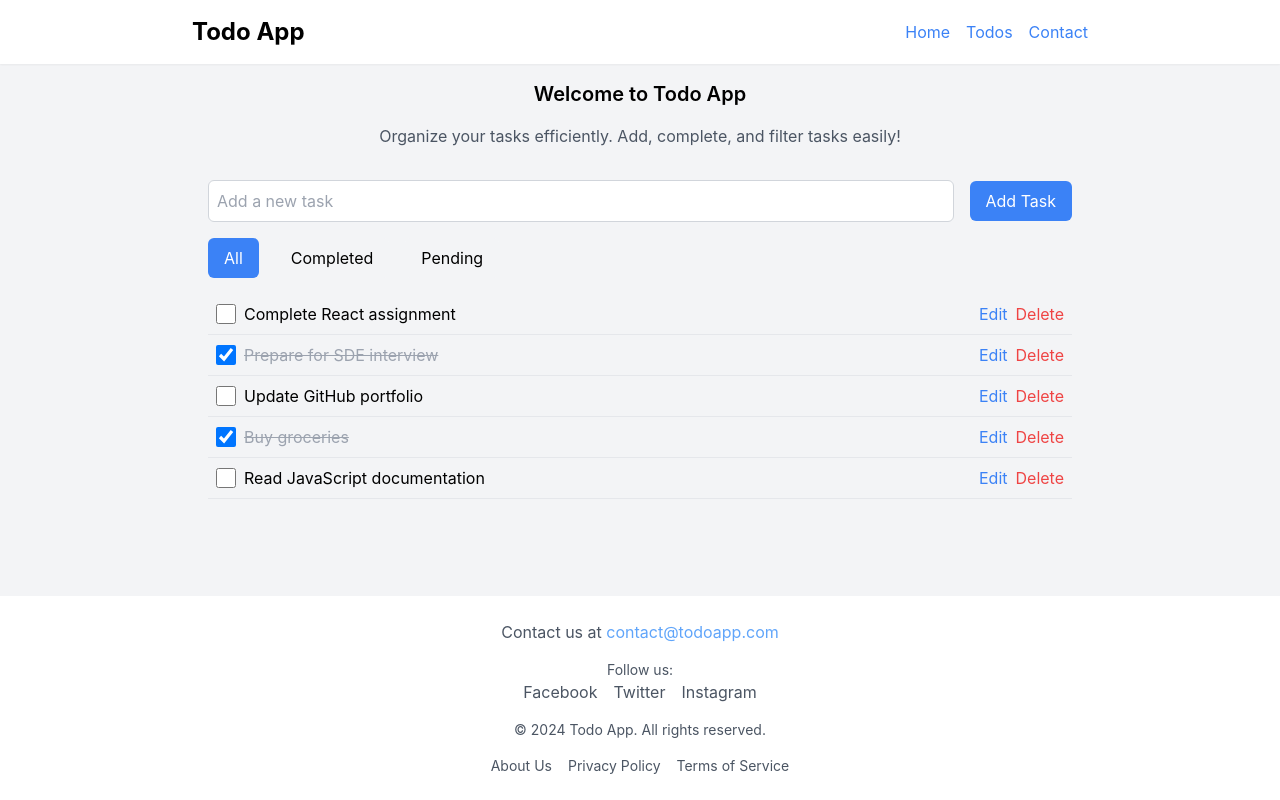
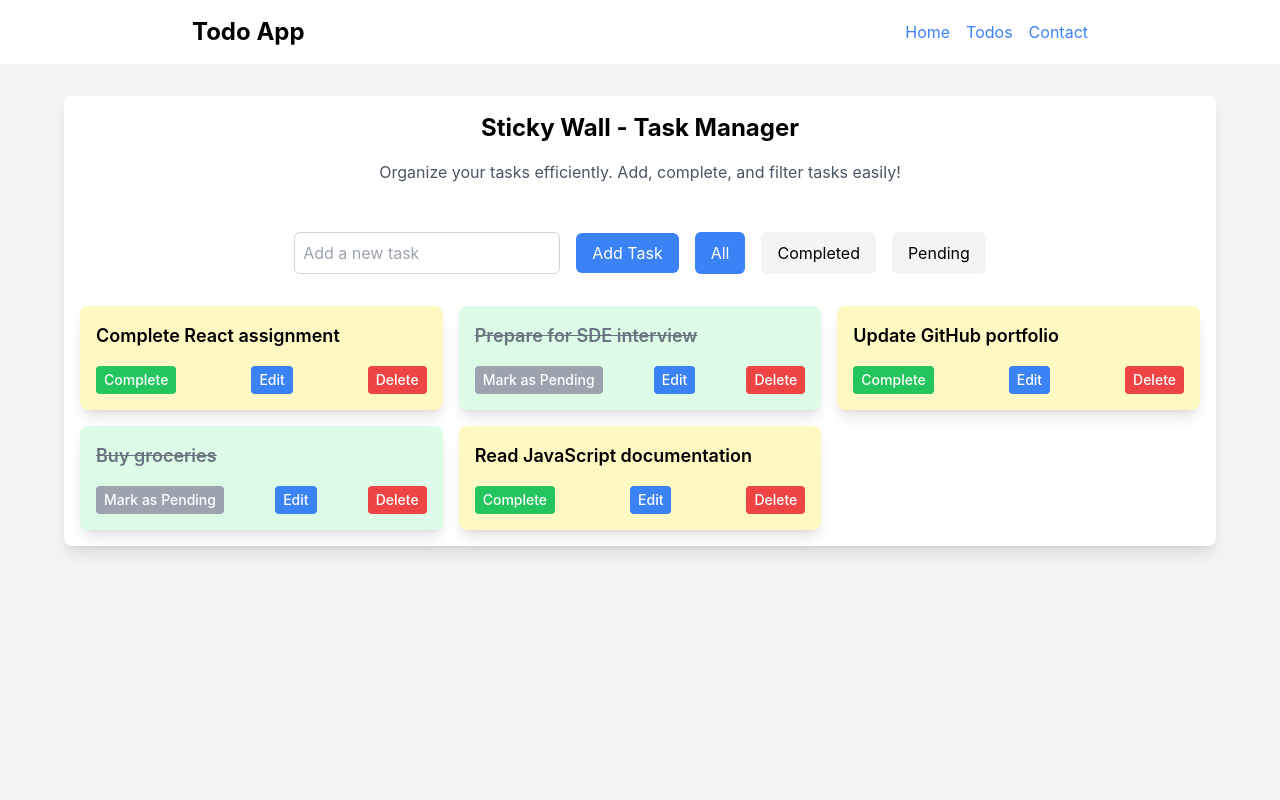
Before and after one commit to VishalChhadekar/CAW-todo-app, a React (Create React App) app: page / in a window 1280 px wide. Shown: the top 800 px of the page. Built offline with nearby package versions, Linux system fonts and the light colour scheme.

Commit message:
UI refinements of home page

```diff
--- /dev/null
+++ b/src/components/TaskCard.js
@@ -0,0 +1,66 @@
+import React, { useState } from 'react';
+
+const TaskCard = ({ task, onToggleComplete, onDeleteTask, onEditTask }) => {
+    const [isEditing, setIsEditing] = useState(false);
+    const [newText, setNewText] = useState(task.text);
+
+    const handleEditClick = () => {
+        setIsEditing(true);
+    };
+
+    const handleSaveClick = () => {
+        onEditTask(task.id, newText);
+        setIsEditing(false);
+    };
+
+    return (
+        <div className={`p-4 rounded-lg shadow-lg ${task.completed ? 'bg-green-100' : 'bg-yellow-100'}`}>
+            {isEditing ? (
+                <input
+                    type="text"
+                    value={newText}
+                    onChange={(e) => setNewText(e.target.value)}
+                    className="w-full p-2 mb-2 border border-gray-300 rounded"
+                />
+            ) : (
+                <h3 className={`font-semibold text-lg ${task.completed ? 'line-through text-gray-500' : ''}`}>
+                    {task.text}
+                </h3>
+            )}
+
+            <div className="flex justify-between items-center mt-4">
+                <button
+                    onClick={() => onToggleComplete(task.id)}
+                    className={`px-2 py-1 text-sm font-medium rounded ${task.completed ? 'bg-gray-400 text-white' : 'bg-green-500 text-white'}`}
+                >
+                    {task.completed ? 'Mark as Pending' : 'Complete'}
+                </button>
+
+                {isEditing ? (
+                    <button
+                        onClick={handleSaveClick}
+                        className="px-2 py-1 text-sm font-medium bg-blue-500 text-white rounded"
+                    >
+                        Save
+                    </button>
+                ) : (
+                    <button
+                        onClick={handleEditClick}
+                        className="px-2 py-1 text-sm font-medium bg-blue-500 text-white rounded"
+                    >
+                        Edit
+                    </button>
+                )}
+
+                <button
+                    onClick={() => onDeleteTask(task.id)}
+                    className="px-2 py-1 text-sm font-medium bg-red-500 text-white rounded"
+                >
+                    Delete
+                </button>
+            </div>
+        </div>
+    );
+};
+
+export default TaskCard;
--- a/src/pages/Home.js
+++ b/src/pages/Home.js
@@ -1,10 +1,10 @@
 import React, { useState } from 'react';
 import AddTask from '../components/AddTask';
-import TaskList from '../components/TaskList';
 import Filter from '../components/Filter';
 import NotificationBanner from '../components/NotificationBanner';
 import useLocalStorage from '../hooks/useLocalStorage';
-import taskData from '../data/todos.json'
+import TaskCard from '../components/TaskCard';
+import taskData from '../data/todos.json';
 
 const Home = () => {
   const [tasks, setTasks] = useLocalStorage('homeTasks', taskData);
@@ -31,6 +31,7 @@
     setTasks(tasks.filter(task => task.id !== id));
     showNotification('Task deleted successfully!', 'success');
   };
+
   const handleEditTask = (id, newText) => {
     setTasks(tasks.map(task =>
       task.id === id ? { ...task, text: newText } : task
@@ -54,19 +55,30 @@
   });
 
   return (
-    <div className="max-w-4xl mx-auto p-4">
-      <h2 className="text-xl font-semibold text-center mb-4">Welcome to Todo App</h2>
+    <div className="min-h-screen bg-gray-100 py-8 px-4">
+      <div className="max-w-6xl mx-auto p-4 bg-white shadow-lg rounded-lg">
+        <h2 className="text-2xl font-bold text-center mb-4">Sticky Wall - Task Manager</h2>
         <p className="text-center text-gray-600 mb-8">
           Organize your tasks efficiently. Add, complete, and filter tasks easily!
         </p>
+
+        <div className="flex justify-center gap-4 mb-4">
           <AddTask onAddTask={handleAddTask} />
           <Filter filter={filter} setFilter={setFilter} />
-      <TaskList
-        tasks={filteredTasks}
+        </div>
+
+        <div className="grid grid-cols-1 sm:grid-cols-2 lg:grid-cols-3 gap-4">
+          {filteredTasks.map(task => (
+            <TaskCard
+              key={task.id}
+              task={task}
               onToggleComplete={handleToggleComplete}
               onDeleteTask={handleDeleteTask}
               onEditTask={handleEditTask}
             />
+          ))}
+        </div>
+
         {notification.message && (
           <NotificationBanner
             message={notification.message}
@@ -75,6 +87,7 @@
           />
         )}
       </div>
+    </div>
   );
 };
 
```
Lines whose indentation alone changed are shown as unchanged.
